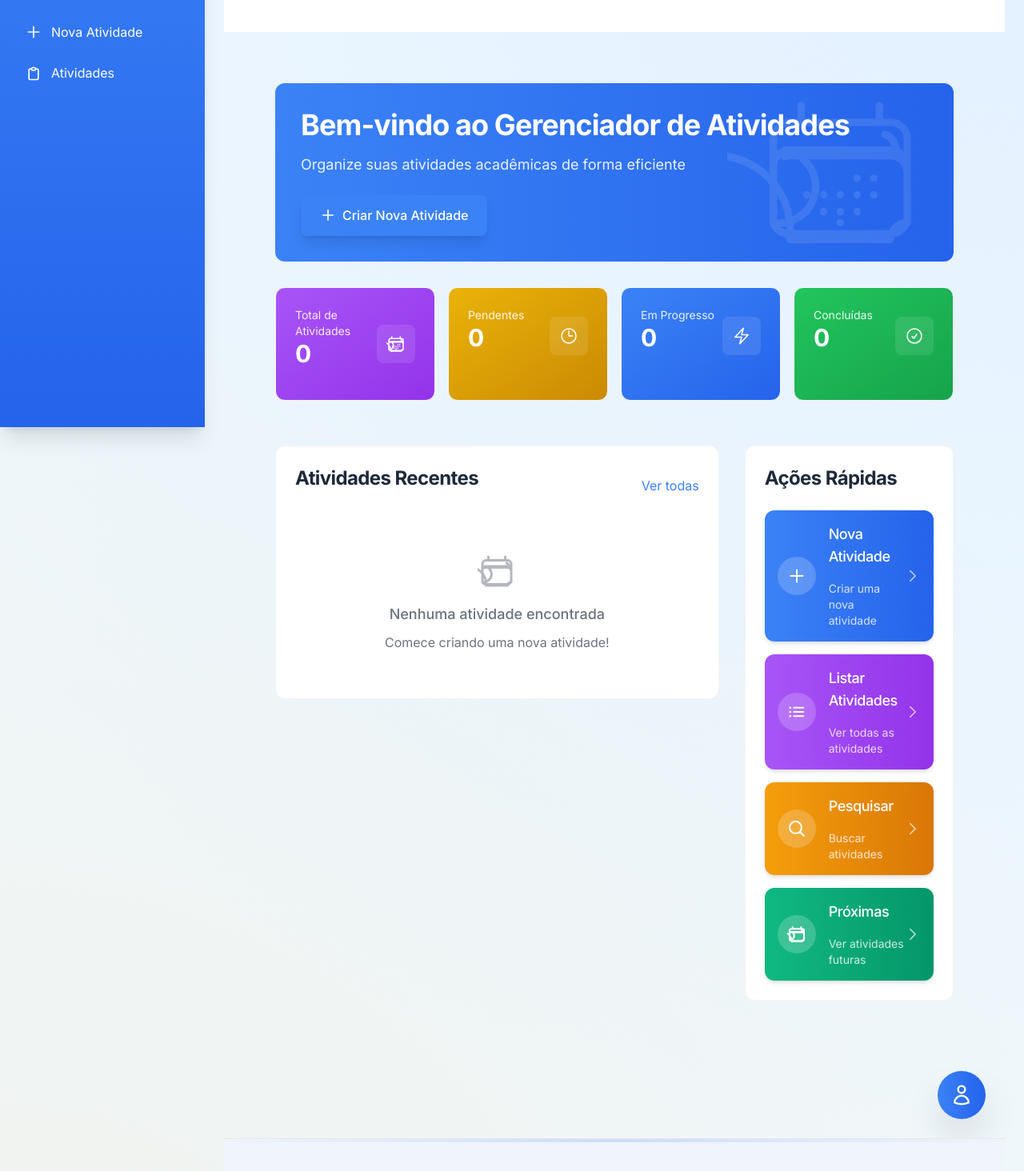
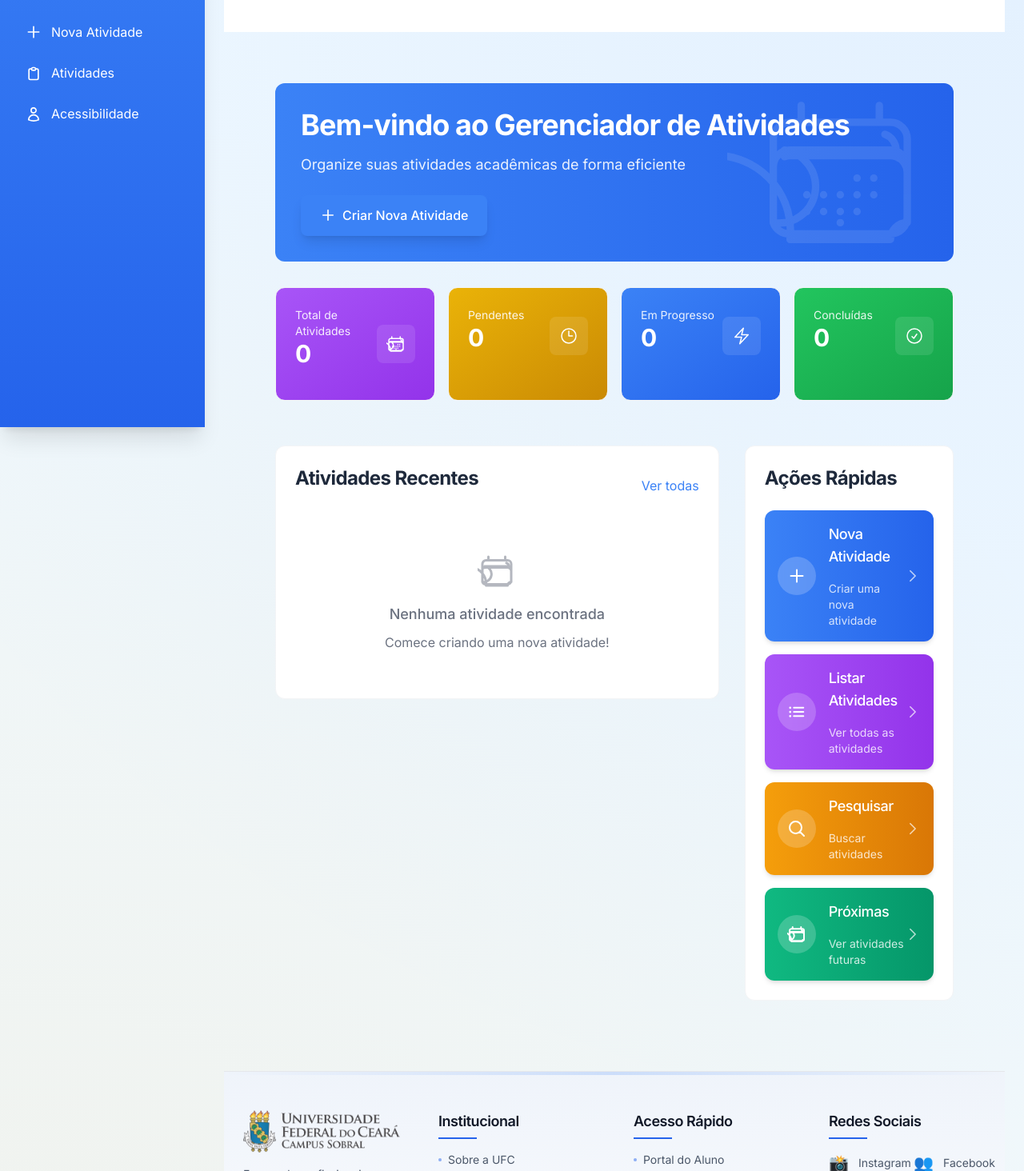
Before and after one commit to Roberto10Andrade/ufc-sobral-activities, a Next.js app: page / in a window 1280 px wide. Shown: the part 266-1730 px from the top of the page at 80% size. Built offline with nearby package versions, Linux system fonts and the light colour scheme.

Commit message:
Mover botão de acessibilidade para navbar abaixo de Atividades
Amp-Thread-ID: https://ampcode.com/threads/T-9a5e8c9d-0a90-496a-812e-552b4e752df6
Co-authored-by: Amp <amp@ampcode.com>

```diff
--- a/app/layout.tsx
+++ b/app/layout.tsx
@@ -10,7 +10,7 @@ import { useState } from 'react'
 import Header from '@/app/components/Header'
 import Footer from '@/app/components/Footer'
 
-const AccessibilityControls = dynamic(() => import('./components/AccessibilityControls'), {
+const AccessibilityButton = dynamic(() => import('./components/AccessibilityButton'), {
   ssr: false
 })
 
@@ -93,6 +93,7 @@ export default function RootLayout({
                       </svg>
                       <span>Atividades</span>
                     </Link>
+                    <AccessibilityButton />
                   </nav>
                 </div>
               </div>
@@ -103,7 +104,6 @@ export default function RootLayout({
               <div className="p-8">
                 {children}
               </div>
-              <AccessibilityControls />
             </main>
 
             <Footer isNavbarVisible={isNavbarVisible} />
```
